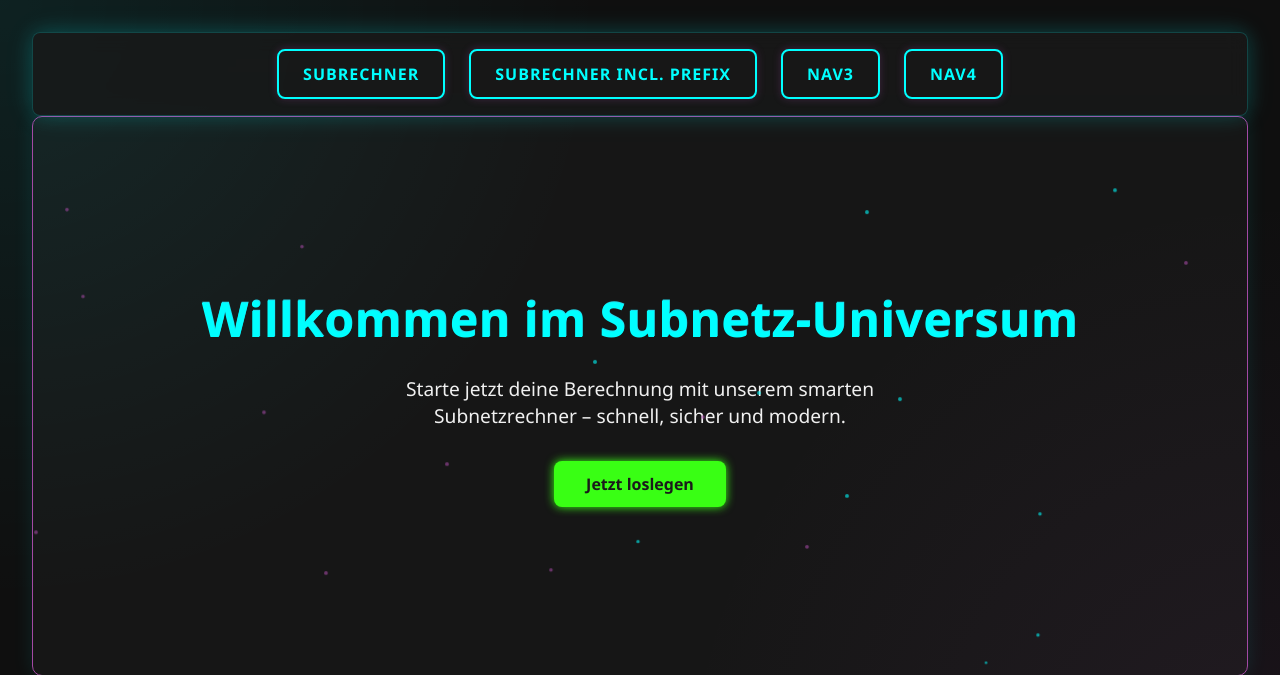
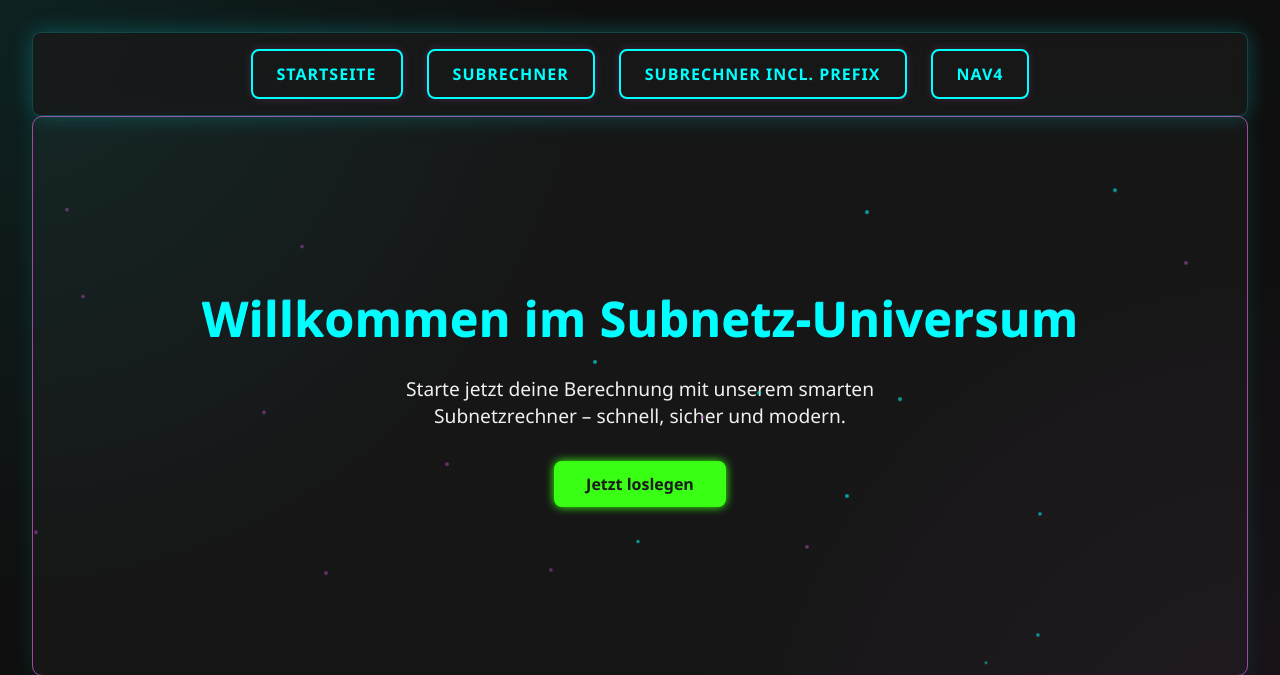
Before and after one commit to JonasHoever/BSLF3111, a Flask app: page / in a window 1280 px wide. Shown: the top 675 px of the page. Run offline with Flask 3, Linux system fonts and the light colour scheme.

Commit message:
small changes

```diff
--- a/backend/templates/layouts/navbar.html
+++ b/backend/templates/layouts/navbar.html
@@ -3,16 +3,16 @@
 <head>
     <meta charset="UTF-8">
     <meta name="viewport" content="width=device-width, initial-scale=1.0">
-    <title>Document</title>
+    <title>Subrechner</title>
     <link rel="stylesheet" href="../static/style.css">
     <link href="https://fonts.googleapis.com/css2?family=Orbitron:wght@400;600&display=swap" rel="stylesheet">
 
 </head>
 <body>
     <div class="navbar">
+        <a href="/" class="btn">Startseite</a>
         <a href="/symsub" class="btn">Subrechner</a>
         <a href="/symsubprefix" class="btn">Subrechner incl. Prefix</a>
-        <a href="" class="btn">Nav3</a>
         <a href="" class="btn">Nav4</a>
     </div>
 
```
